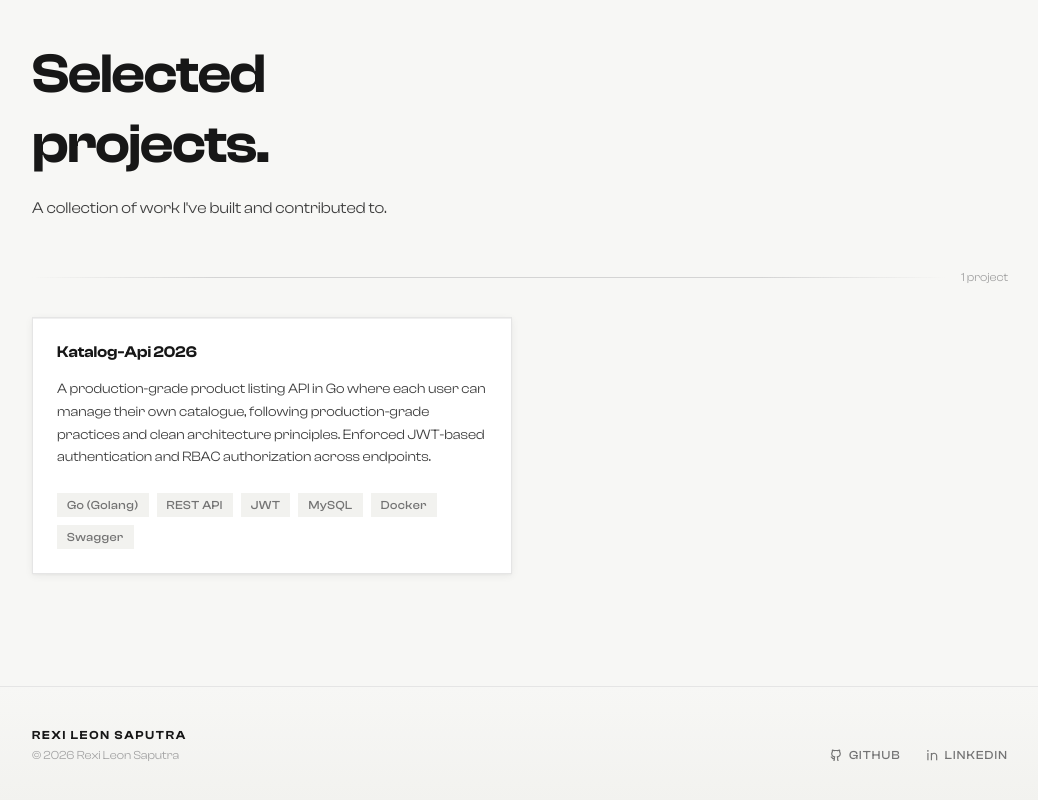
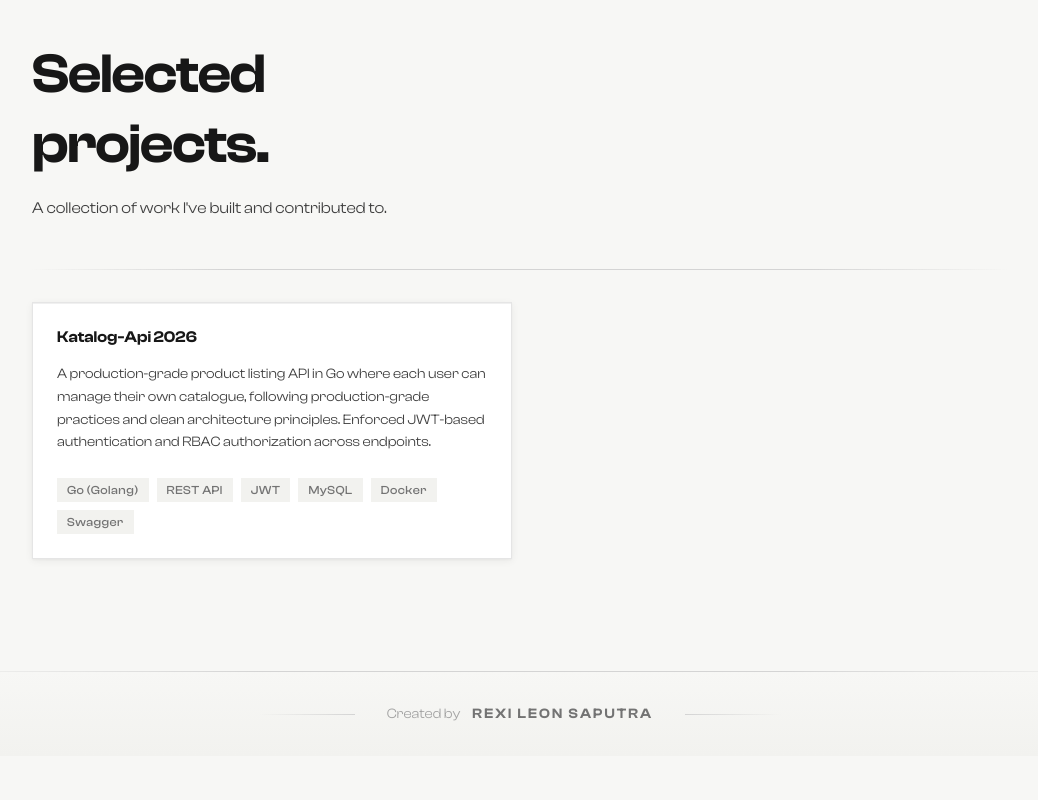
Before and after one commit to ReonLS/Portofolio-Website, a Next.js app: page /projects in a window 1280 px wide. Shown: the part 194-994 px from the top of the page, without its empty margins (120-1158 px from the left). After the commit the page ends 950 px from the top, so only its background shows below. Built offline with nearby package versions, Linux system fonts and the light colour scheme; no server answers.

Commit message:
UI Refinements: Footer redesign, fixed email contact link, removed project count label, and resolved terminal-block lint error

```diff
--- a/app/(site)/projects/page.tsx
+++ b/app/(site)/projects/page.tsx
@@ -48,19 +48,11 @@ export default function ProjectsPage() {
         A collection of work I&apos;ve built and contributed to.
       </p>
 
-      {/* Divider + count */}
-      <div className="animate-fade-in-up delay-300 flex items-center justify-between mt-12 mb-8">
-        <div
-          className="section-divider flex-1"
-          aria-hidden="true"
-        />
-        <span
-          className="ml-4 text-xs tabular-nums shrink-0"
-          style={{ color: "var(--text-faint)" }}
-        >
-          {projects.length} {projects.length === 1 ? "project" : "projects"}
-        </span>
-      </div>
+      {/* Divider */}
+      <div
+        className="section-divider animate-fade-in-up delay-300 mt-12 mb-8"
+        aria-hidden="true"
+      />
 
       {/* Project grid */}
       <div className="grid gap-4 sm:grid-cols-2">
--- /dev/null
+++ b/components/layout/footer.module.css
@@ -0,0 +1,9 @@
+.authorName {
+  color: var(--text-muted);
+  transition: color 300ms ease;
+  cursor: default;
+}
+
+.authorName:hover {
+  color: var(--text-primary);
+}
--- a/components/layout/footer.tsx
+++ b/components/layout/footer.tsx
@@ -1,55 +1,65 @@
-import { RiGithubLine, RiLinkedinLine } from "react-icons/ri";
-
 import { siteConfig } from "@/lib/site";
+import styles from "./footer.module.css";
 
 export function Footer() {
-  const year = new Date().getFullYear();
+  return (
+    <footer className="mt-auto">
+      {/* Center-fade gradient top border */}
+      <div
+        aria-hidden="true"
+        style={{
+          height: "1px",
+          background:
+            "linear-gradient(to right, transparent, var(--border-default) 30%, var(--border-default) 70%, transparent)",
+        }}
+      />
 
-  return (
-    <footer
-      className="mt-auto"
-      style={{
-        borderTop: "1px solid var(--border-light)",
-        background: "linear-gradient(to bottom, transparent, var(--bg-subtle))"
-      }}
-    >
-      <div className="mx-auto max-w-5xl px-6 py-10">
-        <div className="flex flex-col gap-6 sm:flex-row sm:items-end sm:justify-between">
-          {/* Left — Brand */}
-          <div className="flex flex-col gap-1">
+      <div
+        style={{
+          background: "linear-gradient(to bottom, transparent, var(--bg-subtle))",
+        }}
+      >
+        <div className="mx-auto max-w-5xl px-6 py-8">
+          {/* Centered signature */}
+          <div className="flex items-center justify-center gap-8">
+            {/* Left decorative fade line */}
             <span
-              className="text-xs font-semibold tracking-widest uppercase"
-              style={{ color: "var(--text-primary)", letterSpacing: "0.15em" }}
-            >
-              {siteConfig.name}
-            </span>
-            <p className="text-xs" style={{ color: "var(--text-faint)" }}>
-              © {year} {siteConfig.author.name}
+              aria-hidden="true"
+              style={{
+                display: "block",
+                height: "1px",
+                width: "6rem",
+                background:
+                  "linear-gradient(to left, var(--border-default), transparent)",
+              }}
+            />
+
+            <p className="flex items-baseline gap-3 whitespace-nowrap">
+              <span
+                className="text-sm"
+                style={{ color: "var(--text-faint)" }}
+              >
+                Created by
+              </span>
+              <span
+                className={`text-sm font-semibold tracking-widest uppercase ${styles.authorName}`}
+                style={{ letterSpacing: "0.15em" }}
+              >
+                {siteConfig.author.name}
+              </span>
             </p>
-          </div>
 
-          {/* Right — Social Links */}
-          <div className="flex items-center gap-6">
-            <a
-              href={siteConfig.links.github}
-              target="_blank"
-              rel="noopener noreferrer"
-              className="link-hover flex items-center gap-1.5 text-xs font-medium tracking-widest uppercase transition-opacity duration-200 hover:opacity-50"
-              style={{ color: "var(--text-muted)", letterSpacing: "0.1em" }}
-            >
-              <RiGithubLine size={14} aria-hidden="true" style={{ color: "var(--text-muted)" }} />
-              GitHub
-            </a>
-            <a
-              href={siteConfig.links.linkedin}
-              target="_blank"
-              rel="noopener noreferrer"
-              className="link-hover flex items-center gap-1.5 text-xs font-medium tracking-widest uppercase transition-opacity duration-200 hover:opacity-50"
-              style={{ color: "var(--text-muted)", letterSpacing: "0.1em" }}
-            >
-              <RiLinkedinLine size={14} aria-hidden="true" style={{ color: "var(--text-muted)" }} />
-              LinkedIn
-            </a>
+            {/* Right decorative fade line */}
+            <span
+              aria-hidden="true"
+              style={{
+                display: "block",
+                height: "1px",
+                width: "6rem",
+                background:
+                  "linear-gradient(to right, var(--border-default), transparent)",
+              }}
+            />
           </div>
         </div>
       </div>
--- a/components/sections/contact-link-list.tsx
+++ b/components/sections/contact-link-list.tsx
@@ -83,6 +83,7 @@ export function ContactLinkList({ links }: { links: ContactLink[] }) {
                     <CopyButton textToCopy={link.value} />
                   </div>
                 )}
+                {!isEmail && (
                   <span
                     className="transition-transform duration-200"
                     style={{
@@ -96,6 +97,7 @@ export function ContactLinkList({ links }: { links: ContactLink[] }) {
                   >
                     <HiArrowTopRightOnSquare size={16} />
                   </span>
+                )}
               </div>
             </a>
           </li>
--- a/components/sections/terminal-block.tsx
+++ b/components/sections/terminal-block.tsx
@@ -54,19 +54,34 @@ function Cursor() {
 }
 
 export function TerminalBlock() {
-  const [typedLines, setTypedLines] = useState(0);
+  // Read reduced-motion preference synchronously so the initial render
+  // is already correct — no cascading setState on mount.
+  const [reducedMotion, setReducedMotion] = useState(
+    () =>
+      typeof window !== "undefined" &&
+      window.matchMedia("(prefers-reduced-motion: reduce)").matches
+  );
+
+  const [typedLines, setTypedLines] = useState(() =>
+    typeof window !== "undefined" &&
+    window.matchMedia("(prefers-reduced-motion: reduce)").matches
+      ? codeLines.length
+      : 0
+  );
   const [typedChars, setTypedChars] = useState(0);
-  const [phase, setPhase] = useState<Phase>("typing");
-  const [reducedMotion, setReducedMotion] = useState(false);
+  const [phase, setPhase] = useState<Phase>(() =>
+    typeof window !== "undefined" &&
+    window.matchMedia("(prefers-reduced-motion: reduce)").matches
+      ? "paused"
+      : "typing"
+  );
 
-  // Check for reduced motion preference on mount
+  // Subscribe to future preference changes only (no setState in body)
   useEffect(() => {
     const mq = window.matchMedia("(prefers-reduced-motion: reduce)");
-    if (mq.matches) {
-      setReducedMotion(true);
-      setTypedLines(codeLines.length);
-      setPhase("paused");
-    }
+    const handler = (e: MediaQueryListEvent) => setReducedMotion(e.matches);
+    mq.addEventListener("change", handler);
+    return () => mq.removeEventListener("change", handler);
   }, []);
 
   // Main animation loop
```
Lines whose indentation alone changed are shown as unchanged.
